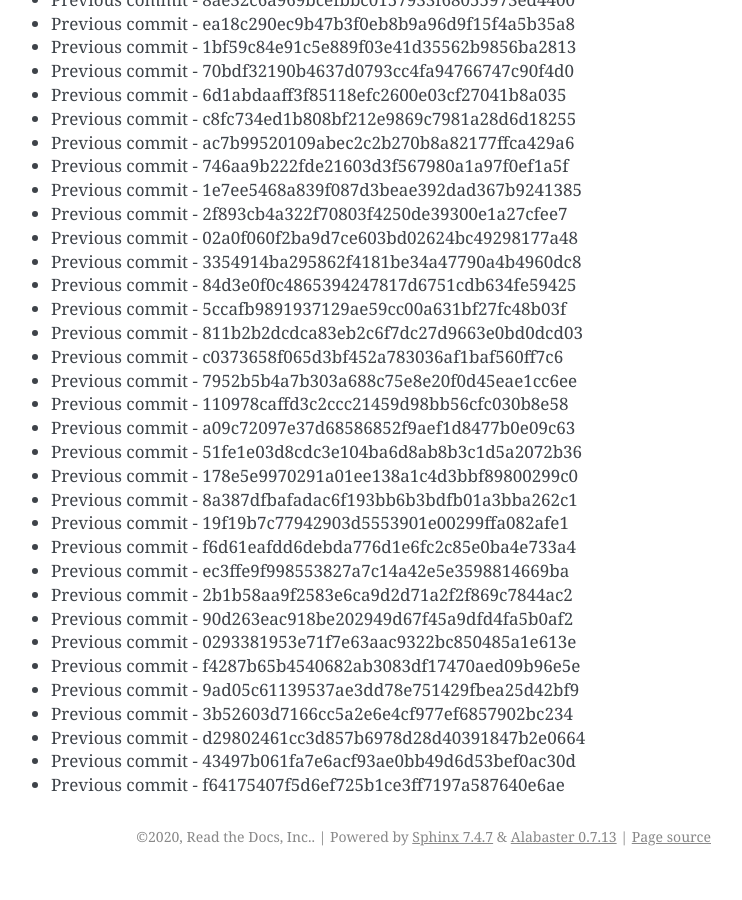
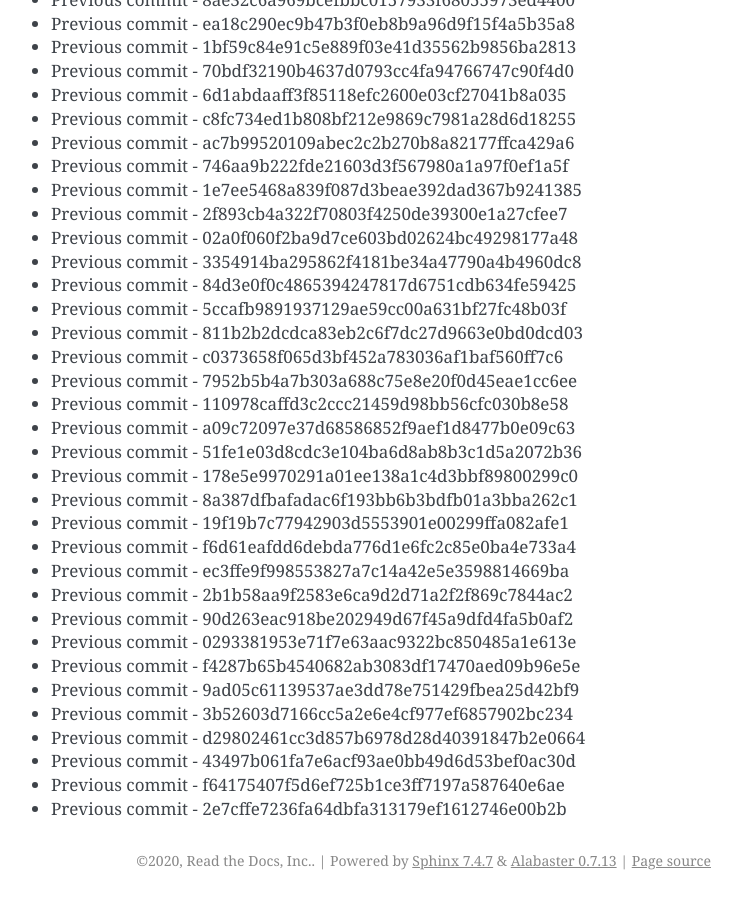
Before and after one commit to readthedocs/rtd-git-stresstest, a Sphinx documentation site: the page built from docs/updates.rst, in a window 1280 px wide and 900 px high, scrolled down 12221 px. Shown: the whole window, without its empty margins (399-1141 px from the left). Built offline with Sphinx 7.4.7, drawn with Linux system fonts in a browser that asks for light colours; before the commit the page ends 13097 px from its top, so only the background shows below that.

Commit message:
Generating commit from previous: 2e7cffe7236fa64dbfa313179ef1612746e00b2b

```diff
--- a/docs/updates.rst
+++ b/docs/updates.rst
@@ -545,3 +545,4 @@ It can be tested for any performance characteristics.
 * Previous commit - d29802461cc3d857b6978d28d40391847b2e0664
 * Previous commit - 43497b061fa7e6acf93ae0bb49d6d53bef0ac30d
 * Previous commit - f64175407f5d6ef725b1ce3ff7197a587640e6ae
+* Previous commit - 2e7cffe7236fa64dbfa313179ef1612746e00b2b
```
